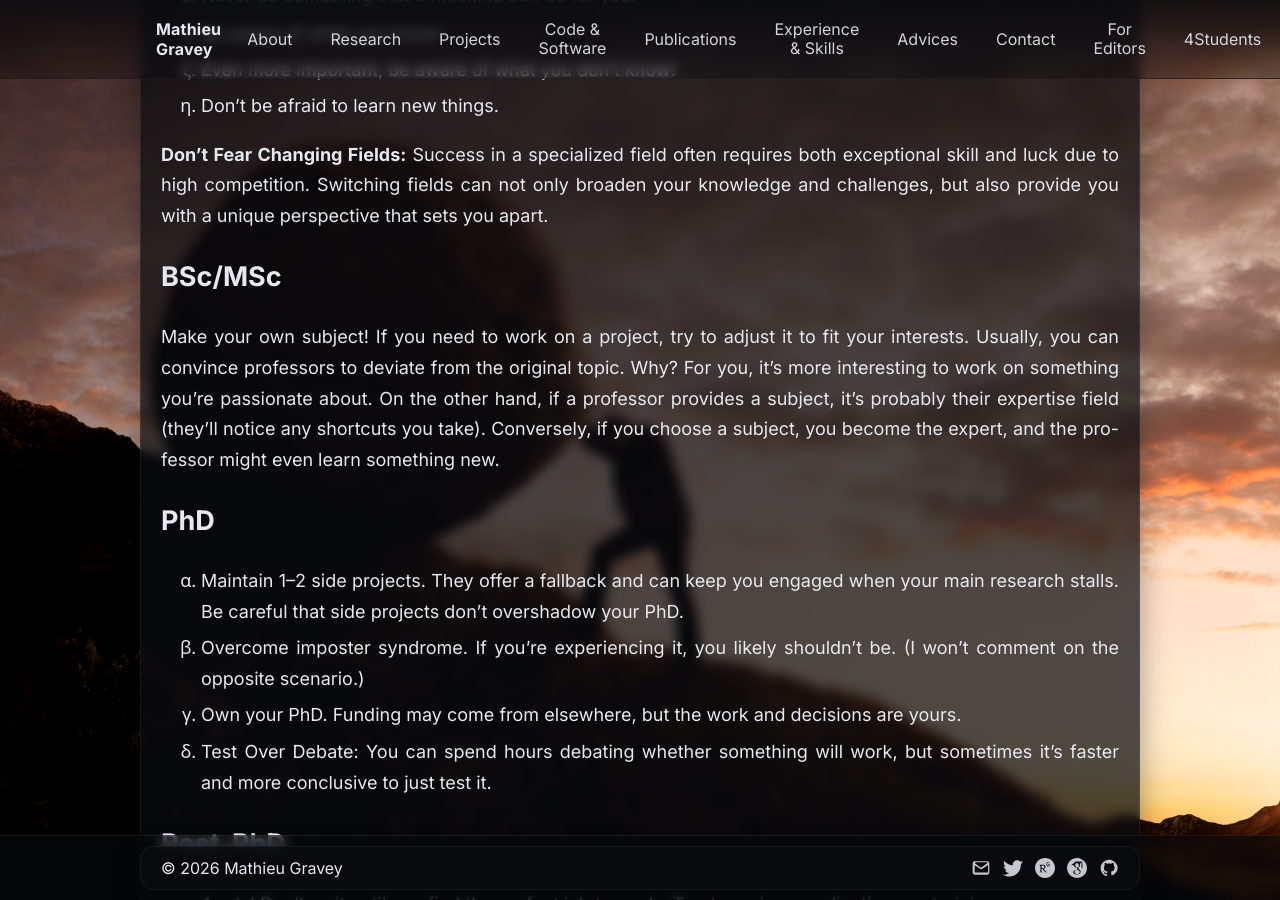
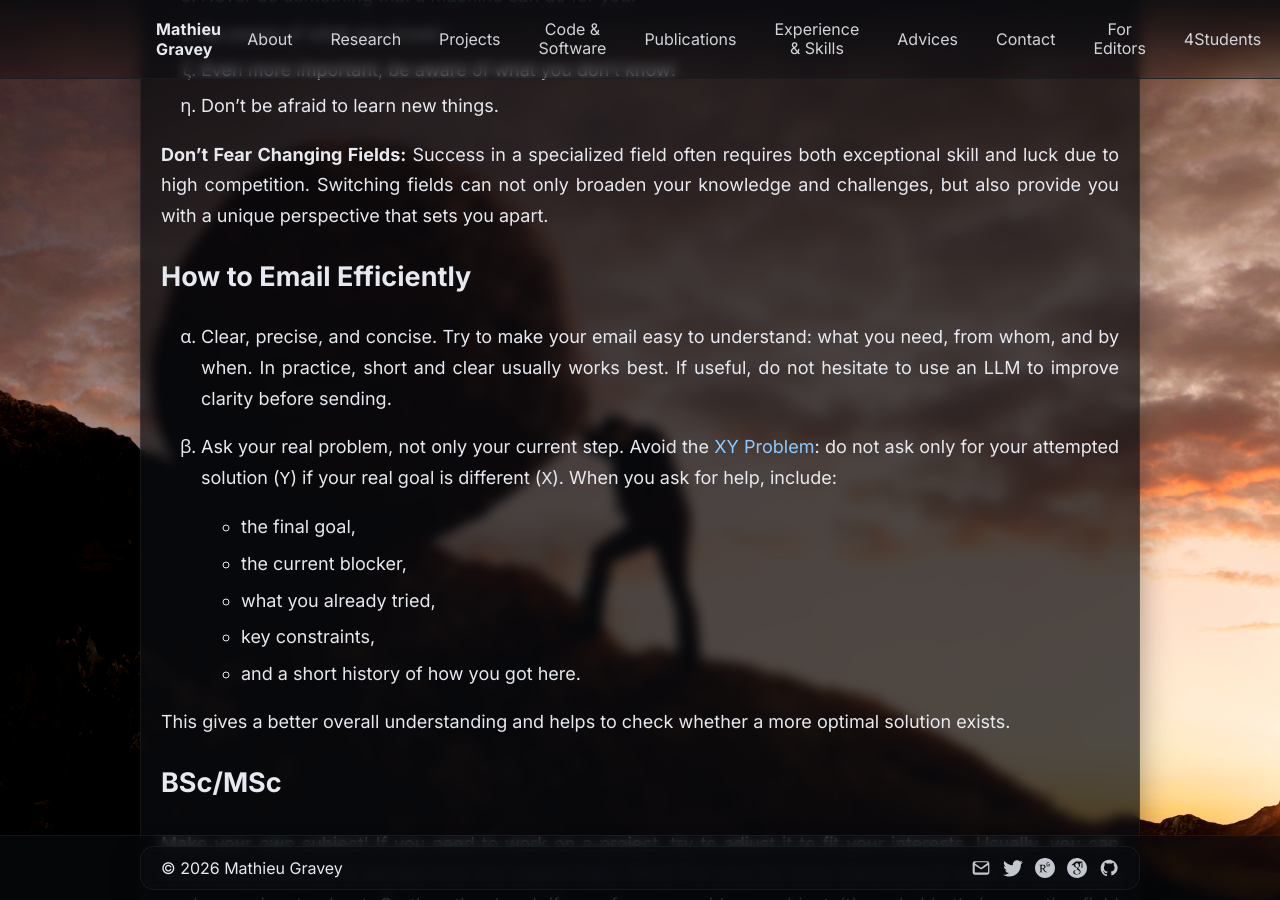
Before and after one commit to mgravey/mgravey.github.io, a Jekyll site: the page built from advices.md, in a window 1280 px wide and 900 px high, scrolled down 429 px. Built offline with Jekyll 4.4.1, drawn with Linux system fonts in a browser that asks for light colours.

Commit message:
Add email guidance and background image
Add a new “How to Email Efficiently” section to advices.md with tips (clarity, avoid the XY problem, include goals/blockers/constraints) and recommend LLM use for clarity. Add a new background image asset (assets/img/background/why-i-email.png) and update why-did-i-email-you.md to use the new image, set page_class, and expand the page with guidance on how the author works by email and expectations around responsibility and follow-up.

```diff
--- a/advices.md
+++ b/advices.md
@@ -17,6 +17,21 @@ page_class: greek-nums readable justified
 
 **Don't Fear Changing Fields:** Success in a specialized field often requires both exceptional skill and luck due to high competition. Switching fields can not only broaden your knowledge and challenges, but also provide you with a unique perspective that sets you apart.
 
+## How to Email Efficiently
+1. Clear, precise, and concise.
+Try to make your email easy to understand: what you need, from whom, and by when. In practice, short and clear usually works best. If useful, do not hesitate to use an LLM to improve clarity before sending.
+
+2. Ask your real problem, not only your current step.
+Avoid the [XY Problem](https://xyproblem.info/): do not ask only for your attempted solution (`Y`) if your real goal is different (`X`).
+When you ask for help, include:
+- the final goal,
+- the current blocker,
+- what you already tried,
+- key constraints,
+- and a short history of how you got here.
+
+This gives a better overall understanding and helps to check whether a more optimal solution exists.
+
 ## BSc/MSc
 Make your own subject! If you need to work on a project, try to adjust it to fit your interests. Usually, you can convince professors to deviate from the original topic. Why? For you, it's more interesting to work on something you're passionate about. On the other hand, if a professor provides a subject, it's probably their expertise field (they'll notice any shortcuts you take). Conversely, if you choose a subject, you become the expert, and the professor might even learn something new.
 
```
Also changed, not shown: why-did-i-email-you.md (+17 -2 lines), 1 other file.
